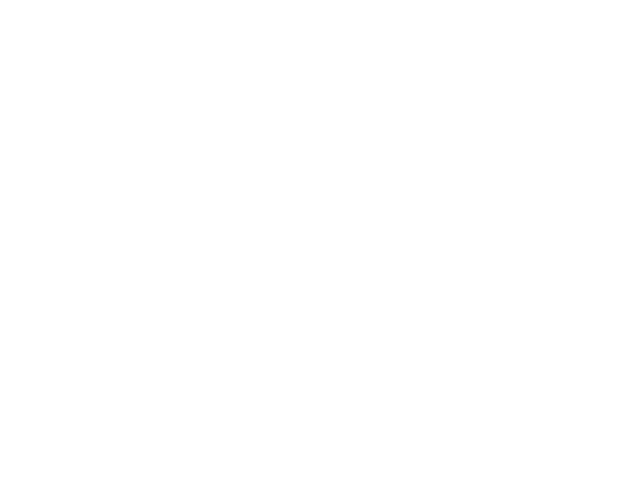
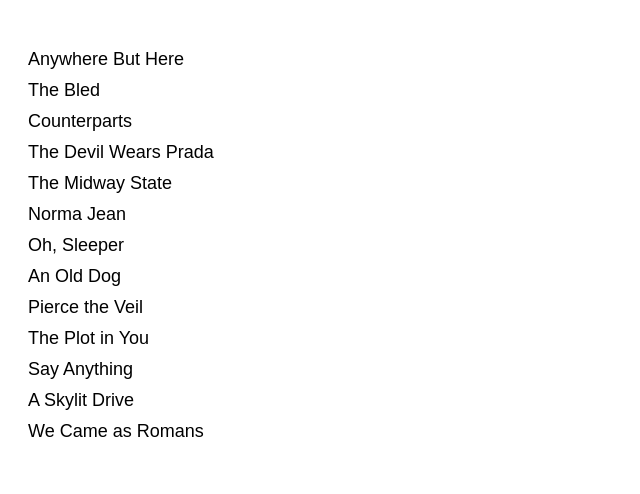
Before and after one commit to acciojob/sorting-articles-smranjanmishra, a website: page main.html in a window 1280 px wide. Shown: the whole page, without its empty margins (0-640 px from the left). Drawn offline with Linux system fonts and the light colour scheme.

Commit message:
created a submission

```diff
--- a/main.html
+++ b/main.html
@@ -1,16 +1,13 @@
 <!DOCTYPE html>
-
-<html>
-
+<html lang="en">
 <head>
-	<link rel="stylesheet" href="styles.css">
+    <meta charset="UTF-8">
+    <meta name="viewport" content="width=device-width, initial-scale=1.0">
+    <title>Sorted Articles</title>
+    <link rel="stylesheet" href="styles.css">
 </head>
-
 <body>
-	<!-- the entire body must be written by student -->
-    <script type="text/javascript" src="./script.js">
-</script>
-
+    <ul id="band"></ul>
+    <script type="text/javascript" src="./script.js"></script>
 </body>
-
 </html>
--- a/script.js
+++ b/script.js
@@ -1 +1,15 @@
-//your JS code here. If required.
+const bands = [
+    'The Plot in You', 'The Devil Wears Prada', 'Pierce the Veil', 'Norma Jean',
+    'The Bled', 'Say Anything', 'The Midway State', 'We Came as Romans',
+    'Counterparts', 'Oh, Sleeper', 'A Skylit Drive', 'Anywhere But Here', 'An Old Dog'
+];
+function stripArticle(bandName) {
+    return bandName.replace(/^(a |an |the )/i, '').trim();
+}
+const sortedBands = bands.sort((a, b) => stripArticle(a).localeCompare(stripArticle(b)));
+const bandList = document.getElementById('band');
+sortedBands.forEach(band => {
+    const li = document.createElement('li');
+    li.textContent = band;
+    bandList.appendChild(li);
+});
--- a/styles.css
+++ b/styles.css
@@ -1 +1,12 @@
-/*  your css code here. If applicable */
+body {
+    font-family: Arial, sans-serif;
+    padding: 20px;
+}
+ul#band {
+    list-style-type: none;
+    padding: 0;
+}
+ul#band li {
+    padding: 5px 0;
+    font-size: 18px;
+}
```
